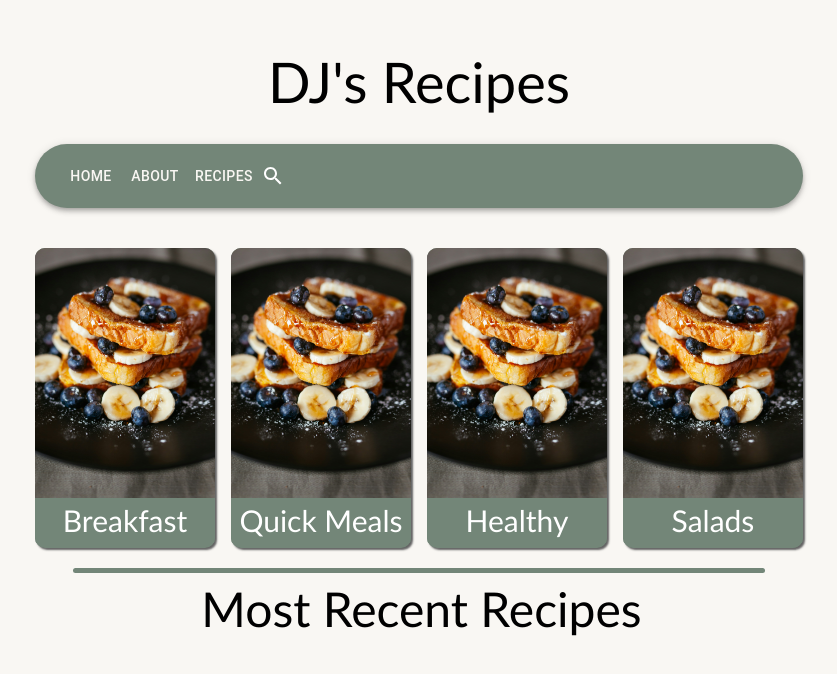
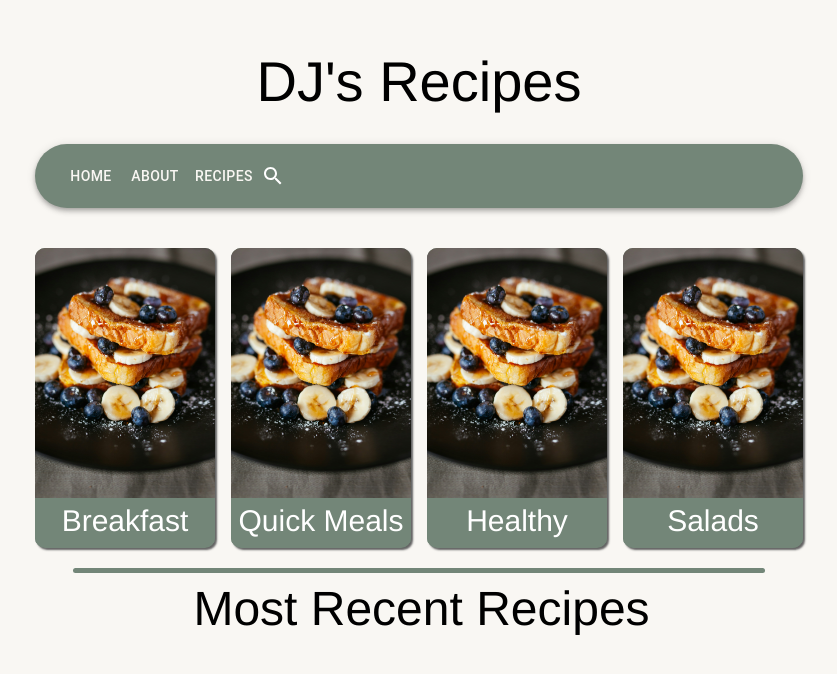
Before and after one commit to DJ-Imoehl/recipe-book-react, a React (Create React App) app: page / in a window 1280 px wide. Shown: the top 674 px of the page, without its empty margins (221-1058 px from the left). Built offline with nearby package versions, Linux system fonts and the light colour scheme; no server answers.

Commit message:
Adjusting font

```diff
--- a/src/App.css
+++ b/src/App.css
@@ -1,6 +1,6 @@
 body {
   background-color: #F9F7F3;
-  font-family: "PT Sans", Calibri, Tahoma, sans-serif;
+  font-family: Helvetica, Arial, sans-serif;
 }
 
 .App {
```
